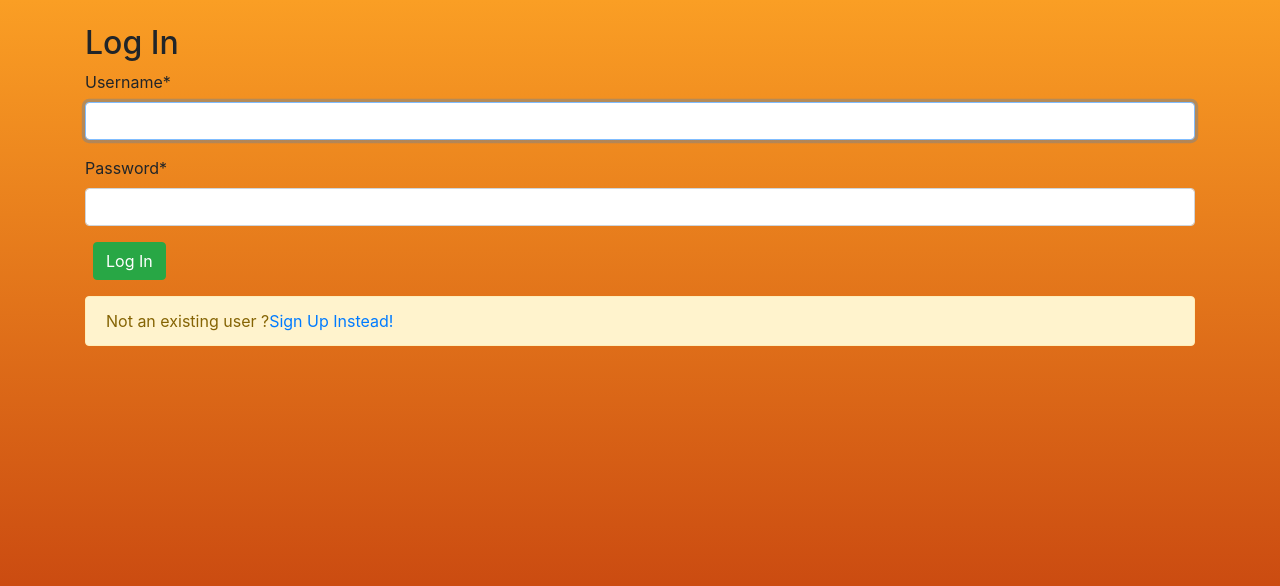
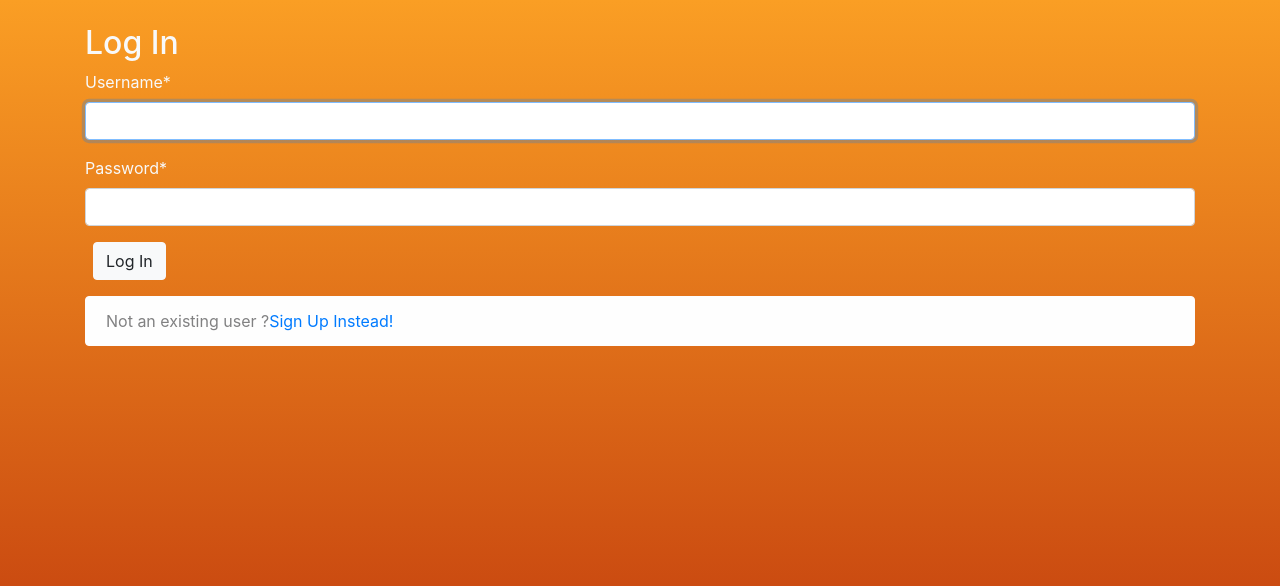
Before and after one commit to cmkishores/movie_review, a Django app: page /users/login/ in a window 1280 px wide. Shown: the part 62-648 px from the top of the page. Run offline with Django 3.2, Linux system fonts and the light colour scheme; some libraries are stand-ins or nearby versions.

Commit message:
changed colors of fonts in login and sign up page

```diff
--- a/templates/home.html
+++ b/templates/home.html
@@ -14,7 +14,7 @@
 
 
           {% for element in reviewlist %}
-            <a class = "card-link text-danger text-info" href="{% url 'review' element.id %}">
+            <a class = "card-link text-danger text-info bg-dark" href="{% url 'review' element.id %}">
                 <div class="card" style="box-sizing:400px" >
                 <div class="card-body">
                   <li class="list-inline-item">
--- a/templates/index.html
+++ b/templates/index.html
@@ -20,11 +20,11 @@
  		</p>
 
 	{% else %}
-  		<div class="alert alert-light col-md-4" role="alert">
+  		<div class="alert alert-light col-md-4 align-center" role="alert">
   				You are not Logged In !!
   				<a href="{% url 'login' %}" class="md-5">Log In</a>
 		</div>
-		<div class="alert alert-warning mt-2" role="alert">
+		<div class="alert alert-light col-md-4 mt-2" role="alert">
   			Not an existing user ?<a href="{% url 'signup' %}" >Sign Up !</a>
 		</div>
 
--- a/templates/registration/login.html
+++ b/templates/registration/login.html
@@ -6,14 +6,14 @@
 
 {% block body %}
 
-<h2 >Log In</h2>
-<form method="post" >{% csrf_token %}
+<h2 class = "text-light">Log In</h2>
+<form method="post" class="text-light">{% csrf_token %}
 	{{ form|crispy }}
-	<button class="btn btn-success ml-2" type="submit"> Log In</button>
+	<button class="btn btn-light ml-2" type="submit"> Log In</button>
 
 </form>
 
-<div class="alert alert-warning mt-3" role="alert">
+<div class="alert alert-light mt-3" role="alert">
   				Not an existing user ?<a href="{% url 'signup' %}" >Sign Up Instead! </a>
 		</div>
 
```
Also changed, not shown: db.sqlite3.
